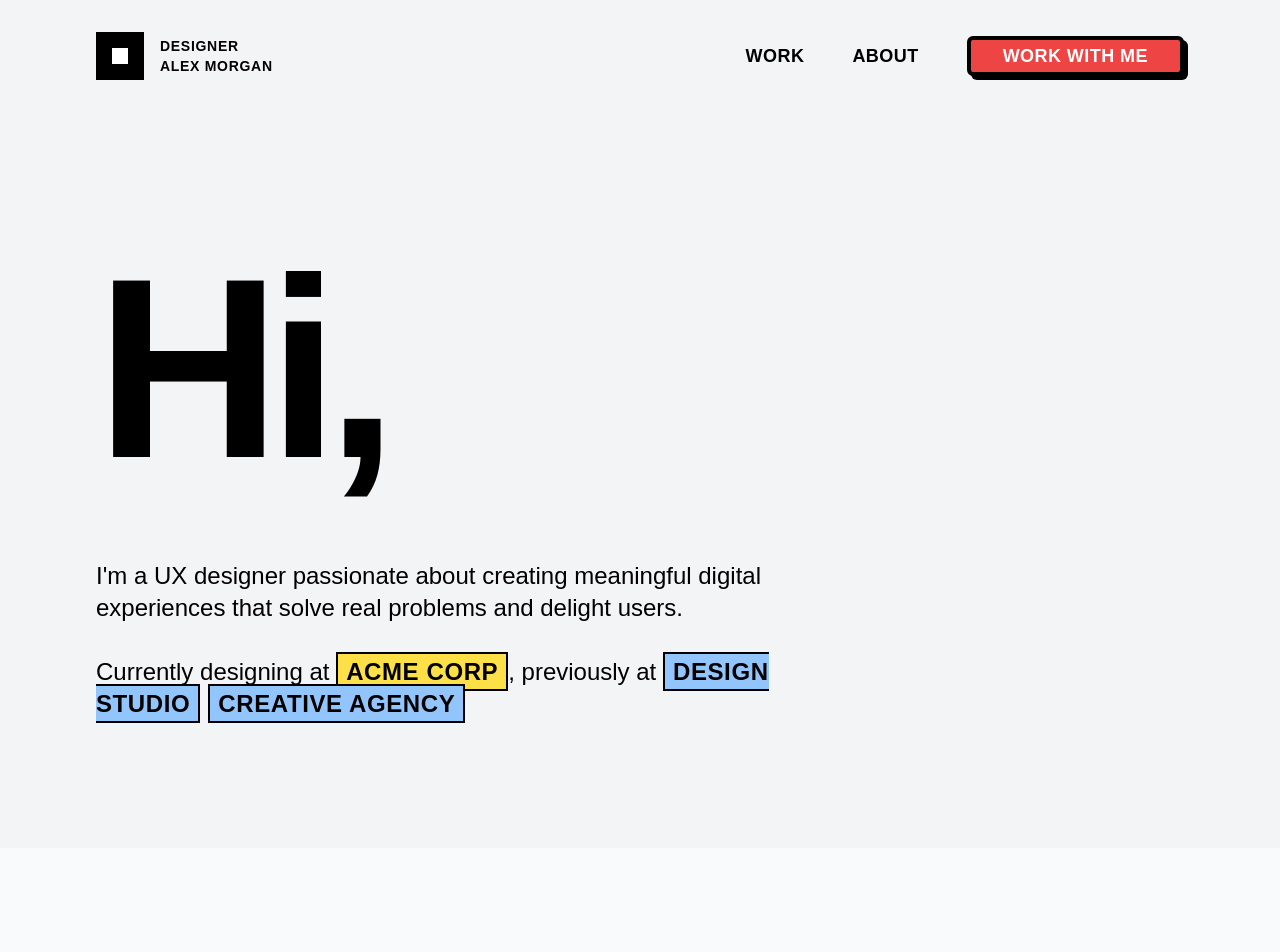
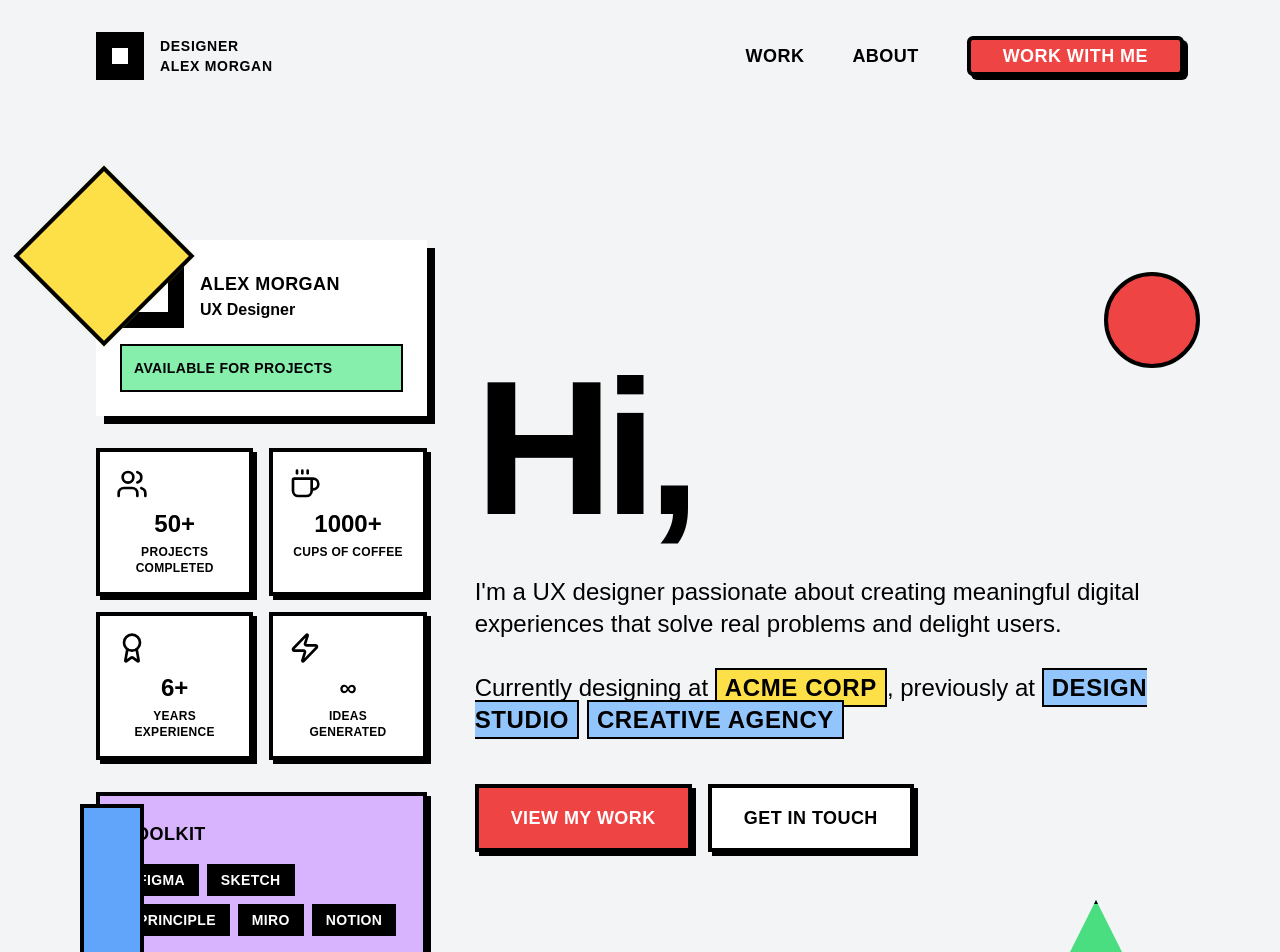
Before and after one commit to Aliyon-dev/simeone-c5, a Next.js app: page / in a window 1280 px wide. Shown: the top 952 px of the page. Built offline with nearby package versions, Linux system fonts and the light colour scheme.

Commit message:
feat: fork UX portfolio website
Clone and update UX portfolio components and data.

#VERCEL_SKIP

Co-authored-by: Aliyon Tembo <117938808+Aliyon-dev@users.noreply.github.com>

```diff
--- a/components/hero.tsx
+++ b/components/hero.tsx
@@ -1,6 +1,7 @@
 "use client"
 
 import { motion } from "framer-motion"
+import { Users, Coffee, Award, Zap } from "lucide-react"
 
 interface HeroProps {
   greeting?: string
@@ -17,14 +18,120 @@ export function Hero({
   currentCompany = "Acme Corp",
   previousCompanies = ["Design Studio", "Creative Agency"],
 }: HeroProps) {
+  const stats = [
+    { icon: <Users className="w-8 h-8" />, value: "50+", label: "Projects Completed" },
+    { icon: <Coffee className="w-8 h-8" />, value: "1000+", label: "Cups of Coffee" },
+    { icon: <Award className="w-8 h-8" />, value: "6+", label: "Years Experience" },
+    { icon: <Zap className="w-8 h-8" />, value: "∞", label: "Ideas Generated" },
+  ]
+
   return (
-    <section className="px-8 py-32 md:px-16 lg:px-24 min-h-[80vh] flex items-center">
-      <div className="max-w-6xl">
+    <section className="px-8 py-32 md:px-16 lg:px-24 min-h-[90vh] flex items-center relative overflow-hidden">
+      {/* Background Decorative Elements */}
+      <div className="absolute inset-0 pointer-events-none">
+        <motion.div
+          className="absolute top-20 left-10 w-32 h-32 bg-yellow-300 border-4 border-black"
+          initial={{ rotate: 0, scale: 0 }}
+          animate={{ rotate: 45, scale: 1 }}
+          transition={{ duration: 1, delay: 0.5 }}
+        />
+        <motion.div
+          className="absolute top-40 right-20 w-24 h-24 bg-red-500 border-4 border-black rounded-full"
+          initial={{ scale: 0 }}
+          animate={{ scale: 1 }}
+          transition={{ duration: 0.8, delay: 0.8 }}
+        />
+        <motion.div
+          className="absolute bottom-32 left-20 w-16 h-40 bg-blue-400 border-4 border-black"
+          initial={{ y: 100, opacity: 0 }}
+          animate={{ y: 0, opacity: 1 }}
+          transition={{ duration: 0.8, delay: 1.2 }}
+        />
+        <motion.div
+          className="absolute bottom-20 right-32 w-28 h-28 bg-green-400 border-4 border-black"
+          style={{ clipPath: "polygon(50% 0%, 0% 100%, 100% 100%)" }}
+          initial={{ scale: 0, rotate: 180 }}
+          animate={{ scale: 1, rotate: 0 }}
+          transition={{ duration: 1, delay: 1.5 }}
+        />
+      </div>
+
+      <div className="max-w-7xl mx-auto w-full">
+        <div className="grid lg:grid-cols-12 gap-12 items-center">
+          {/* Left Side - Stats and Visual Elements */}
+          <div className="lg:col-span-4 space-y-8">
+            {/* Profile Card */}
+            <motion.div
+              initial={{ x: -100, opacity: 0 }}
+              animate={{ x: 0, opacity: 1 }}
+              transition={{ duration: 0.8, delay: 0.3 }}
+              className="bg-white border-6 border-black shadow-[8px_8px_0px_0px_rgba(0,0,0,1)] p-6"
+              whileHover={{ scale: 1.02, rotate: -1 }}
+            >
+              <div className="flex items-center gap-4 mb-4">
+                <div className="w-16 h-16 bg-black border-4 border-black flex items-center justify-center">
+                  <div className="w-8 h-8 bg-white"></div>
+                </div>
+                <div>
+                  <h3 className="font-black text-lg uppercase tracking-wide text-black">Alex Morgan</h3>
+                  <p className="font-bold text-black">UX Designer</p>
+                </div>
+              </div>
+              <div className="bg-green-300 border-2 border-black p-3">
+                <p className="font-black text-sm uppercase tracking-wide text-black">Available for Projects</p>
+              </div>
+            </motion.div>
+
+            {/* Stats Grid */}
+            <div className="grid grid-cols-2 gap-4">
+              {stats.map((stat, index) => (
+                <motion.div
+                  key={index}
+                  initial={{ y: 50, opacity: 0 }}
+                  animate={{ y: 0, opacity: 1 }}
+                  transition={{ duration: 0.6, delay: 0.5 + index * 0.1 }}
+                  className="bg-white border-4 border-black shadow-[4px_4px_0px_0px_rgba(0,0,0,1)] p-4 text-center"
+                  whileHover={{ scale: 1.05, rotate: index % 2 === 0 ? 2 : -2 }}
+                >
+                  <div className="text-black mb-2">{stat.icon}</div>
+                  <div className="font-black text-2xl text-black mb-1">{stat.value}</div>
+                  <div className="font-bold text-xs text-black uppercase tracking-wide">{stat.label}</div>
+                </motion.div>
+              ))}
+            </div>
+
+            {/* Design Tools */}
+            <motion.div
+              initial={{ x: -50, opacity: 0 }}
+              animate={{ x: 0, opacity: 1 }}
+              transition={{ duration: 0.8, delay: 1 }}
+              className="bg-purple-300 border-4 border-black shadow-[4px_4px_0px_0px_rgba(0,0,0,1)] p-6"
+            >
+              <h3 className="font-black text-lg uppercase tracking-wide text-black mb-4">Toolkit</h3>
+              <div className="flex flex-wrap gap-2">
+                {["Figma", "Sketch", "Principle", "Miro", "Notion"].map((tool, index) => (
+                  <motion.span
+                    key={tool}
+                    className="bg-black text-white px-3 py-1 font-black text-sm uppercase tracking-wide border-2 border-black"
+                    initial={{ scale: 0 }}
+                    animate={{ scale: 1 }}
+                    transition={{ duration: 0.3, delay: 1.2 + index * 0.1 }}
+                    whileHover={{ scale: 1.1, backgroundColor: "#EF4444" }}
+                  >
+                    {tool}
+                  </motion.span>
+                ))}
+              </div>
+            </motion.div>
+          </div>
+
+          {/* Right Side - Main Content */}
+          <div className="lg:col-span-8">
             <motion.h1
               initial={{ x: -100, opacity: 0 }}
               animate={{ x: 0, opacity: 1 }}
               transition={{ duration: 0.8, delay: 0.2 }}
-          className="text-[8rem] md:text-[12rem] lg:text-[16rem] font-black text-black mb-16 leading-none tracking-tighter"
+              className="text-6xl md:text-8xl lg:text-[12rem] font-black text-black mb-8 leading-none tracking-tighter"
             >
               {greeting}
             </motion.h1>
@@ -71,6 +178,31 @@ export function Hero({
                 ))}
               </motion.p>
             </motion.div>
+
+            {/* CTA Buttons */}
+            <motion.div
+              initial={{ y: 30, opacity: 0 }}
+              animate={{ y: 0, opacity: 1 }}
+              transition={{ duration: 0.6, delay: 1.4 }}
+              className="flex flex-wrap gap-4 mt-12"
+            >
+              <motion.button
+                className="bg-red-500 text-white font-black px-8 py-4 text-lg uppercase tracking-wide border-4 border-black shadow-[4px_4px_0px_0px_rgba(0,0,0,1)] hover:shadow-[2px_2px_0px_0px_rgba(0,0,0,1)] transition-all"
+                whileHover={{ scale: 1.05 }}
+                whileTap={{ scale: 0.95 }}
+              >
+                View My Work
+              </motion.button>
+              <motion.button
+                className="bg-white text-black font-black px-8 py-4 text-lg uppercase tracking-wide border-4 border-black shadow-[4px_4px_0px_0px_rgba(0,0,0,1)] hover:shadow-[2px_2px_0px_0px_rgba(0,0,0,1)] hover:bg-yellow-300 transition-all"
+                whileHover={{ scale: 1.05 }}
+                whileTap={{ scale: 0.95 }}
+              >
+                Get In Touch
+              </motion.button>
+            </motion.div>
+          </div>
+        </div>
       </div>
     </section>
   )
```
Lines whose indentation alone changed are shown as unchanged.
